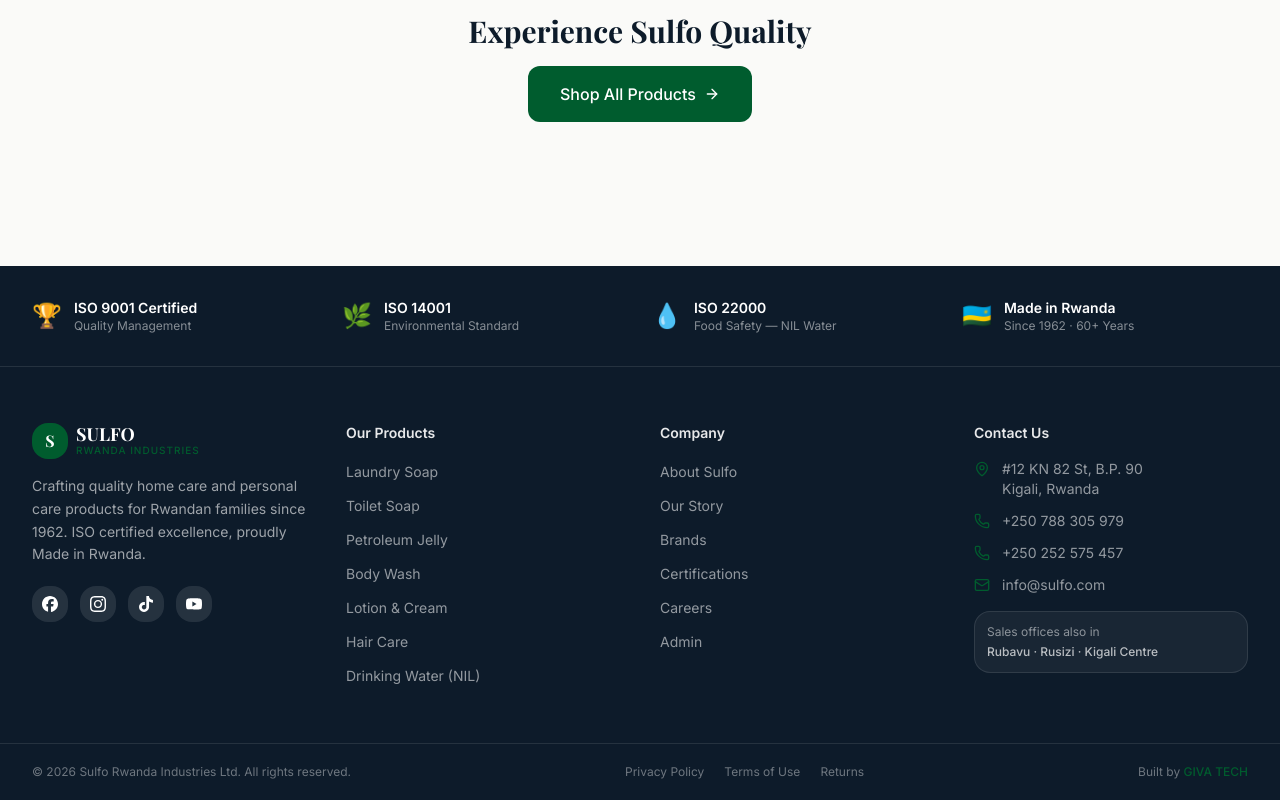
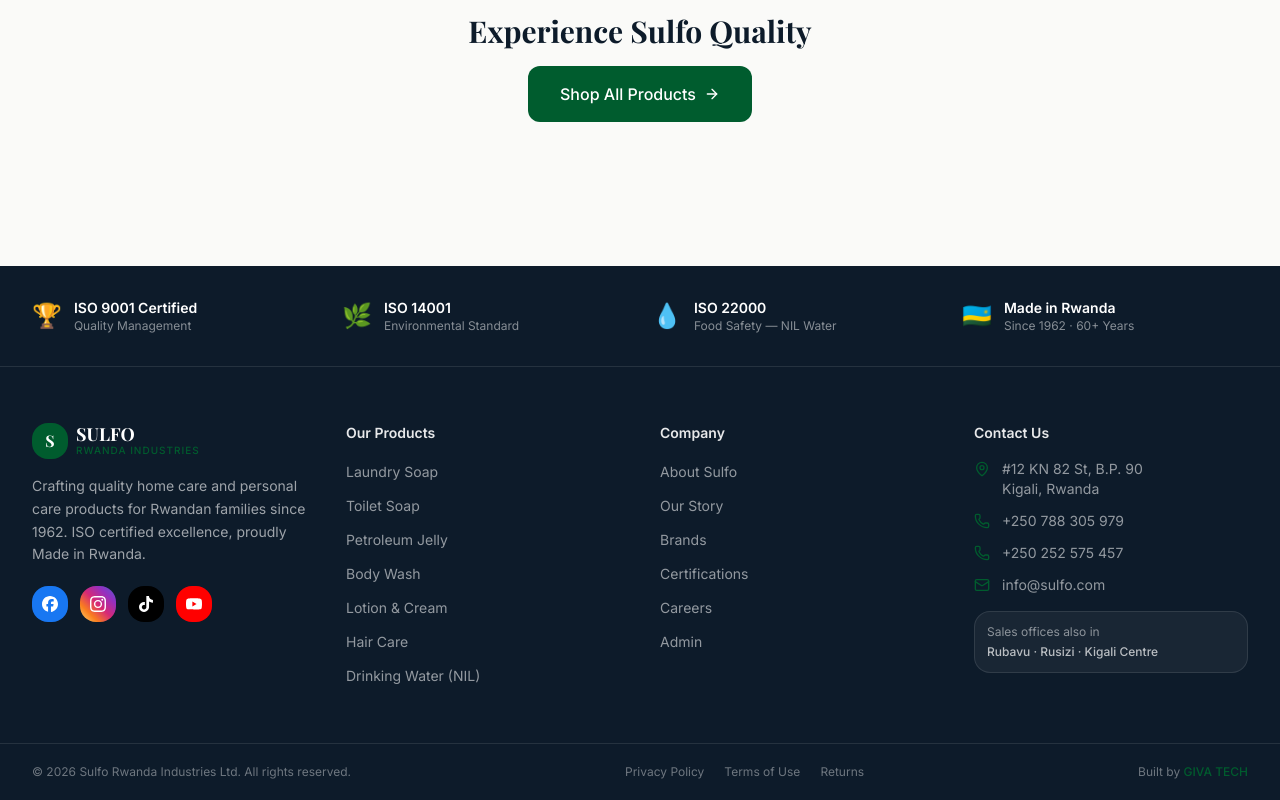
Before and after one commit to Vava-1/SULFO-SHOP, a Next.js app: page /about in a window 1280 px wide. Shown: the part 1339-2139 px from the top of the page. Built offline with nearby package versions, Linux system fonts and the light colour scheme; no server answers.

Commit message:
Add official brand colors to social media icons
Facebook: blue (#1877F2) badge with white icon
Instagram: gradient badge (yellow→orange→pink→purple→blue) with white icon
TikTok: black (#000000) badge with white icon
YouTube: red (#FF0000) badge with white icon

```diff
--- a/src/components/Footer.jsx
+++ b/src/components/Footer.jsx
@@ -48,20 +48,24 @@
             </p>
             <div className="flex gap-3">
               <a href="https://www.facebook.com/profile.php?id=61560045512204" target="_blank" rel="noopener noreferrer"
-                className="w-9 h-9 bg-white/10 rounded-xl hover:bg-primary flex items-center justify-center transition-colors">
-                <SiFacebook className="w-4 h-4" />
+                className="w-9 h-9 rounded-xl flex items-center justify-center transition-transform hover:scale-110"
+                style={{ backgroundColor: '#1877F2' }}>
+                <SiFacebook className="w-4 h-4 text-white" />
               </a>
               <a href="https://www.instagram.com/sulfo_rwanda/" target="_blank" rel="noopener noreferrer"
-                className="w-9 h-9 bg-white/10 rounded-xl hover:bg-primary flex items-center justify-center transition-colors">
-                <SiInstagram className="w-4 h-4" />
+                className="w-9 h-9 rounded-xl flex items-center justify-center transition-transform hover:scale-110"
+                style={{ background: 'linear-gradient(45deg, #FEDA75, #FA7E1E, #D62976, #962FBF, #4F5BD5)' }}>
+                <SiInstagram className="w-4 h-4 text-white" />
               </a>
               <a href="https://www.tiktok.com/@sulfo_rwanda" target="_blank" rel="noopener noreferrer"
-                className="w-9 h-9 bg-white/10 rounded-xl hover:bg-primary flex items-center justify-center transition-colors">
-                <SiTiktok className="w-4 h-4" />
+                className="w-9 h-9 rounded-xl flex items-center justify-center transition-transform hover:scale-110"
+                style={{ backgroundColor: '#000000' }}>
+                <SiTiktok className="w-4 h-4 text-white" />
               </a>
               <a href="https://www.youtube.com/@sulfo_rwanda" target="_blank" rel="noopener noreferrer"
-                className="w-9 h-9 bg-white/10 rounded-xl hover:bg-primary flex items-center justify-center transition-colors">
-                <SiYoutube className="w-4 h-4" />
+                className="w-9 h-9 rounded-xl flex items-center justify-center transition-transform hover:scale-110"
+                style={{ backgroundColor: '#FF0000' }}>
+                <SiYoutube className="w-4 h-4 text-white" />
               </a>
             </div>
           </div>
```
